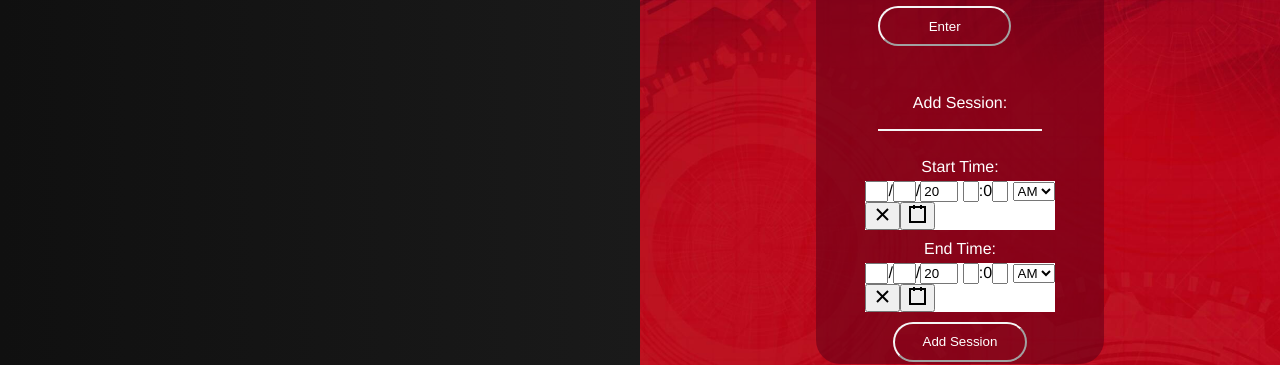
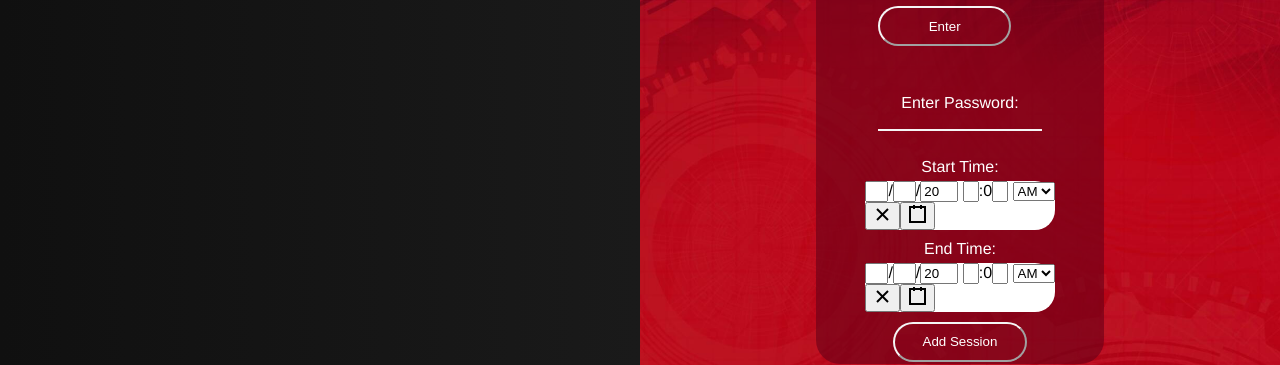
Before and after one commit to DevH2/reactcardinalhours, a React (Create React App) app: page / in a window 1280 px wide. Shown: the part 356-721 px from the top of the page. Built offline with nearby package versions, Linux system fonts and the light colour scheme; no server answers.

Commit message:
touch up for add session. changed add session to enter password and added border-radius to datetime

```diff
--- a/src/App.css
+++ b/src/App.css
@@ -165,6 +165,10 @@
   margin-bottom: 10px;
   color: black;
   background-color:white;
+  border-radius: 20px;
+}
+.react-datetime-picker__wrapper{
+  border: transparent !important;
 }
 h1{
   position: absolute;
--- a/src/Components/AddSession.jsx
+++ b/src/Components/AddSession.jsx
@@ -86,7 +86,7 @@ function AddSession() {
 
     return (
         <div className={"add-session-container"}>
-            <div>Add Session:</div>
+            <div>Enter Password:</div>
             <input type={"password"} className={"input"} value={passwordValue} onChange={handleUserInput} onKeyPress={handleUserKeypress} />
             <div className={"time-text"}>Start Time: </div>
             <DateTimePicker
```
